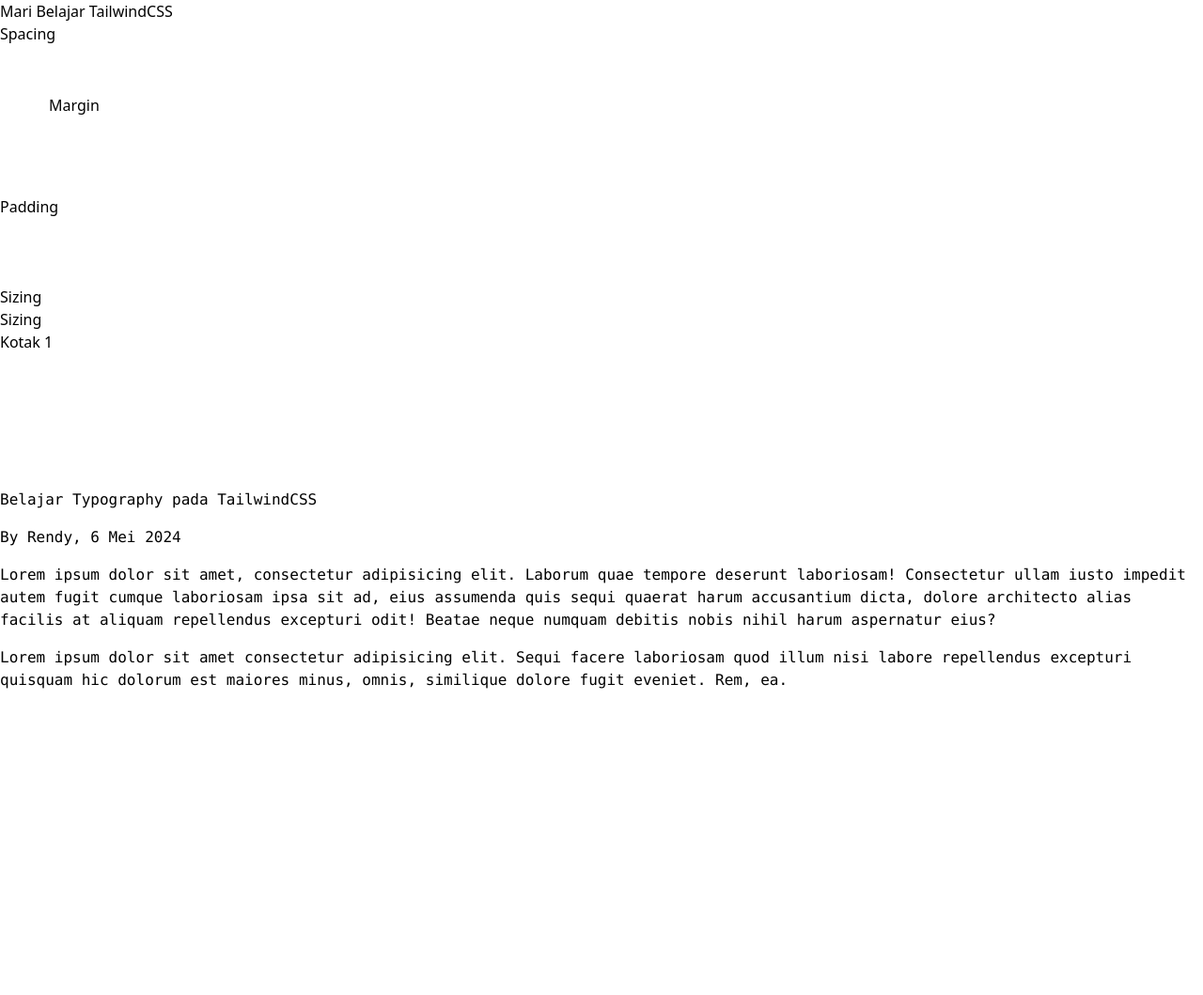
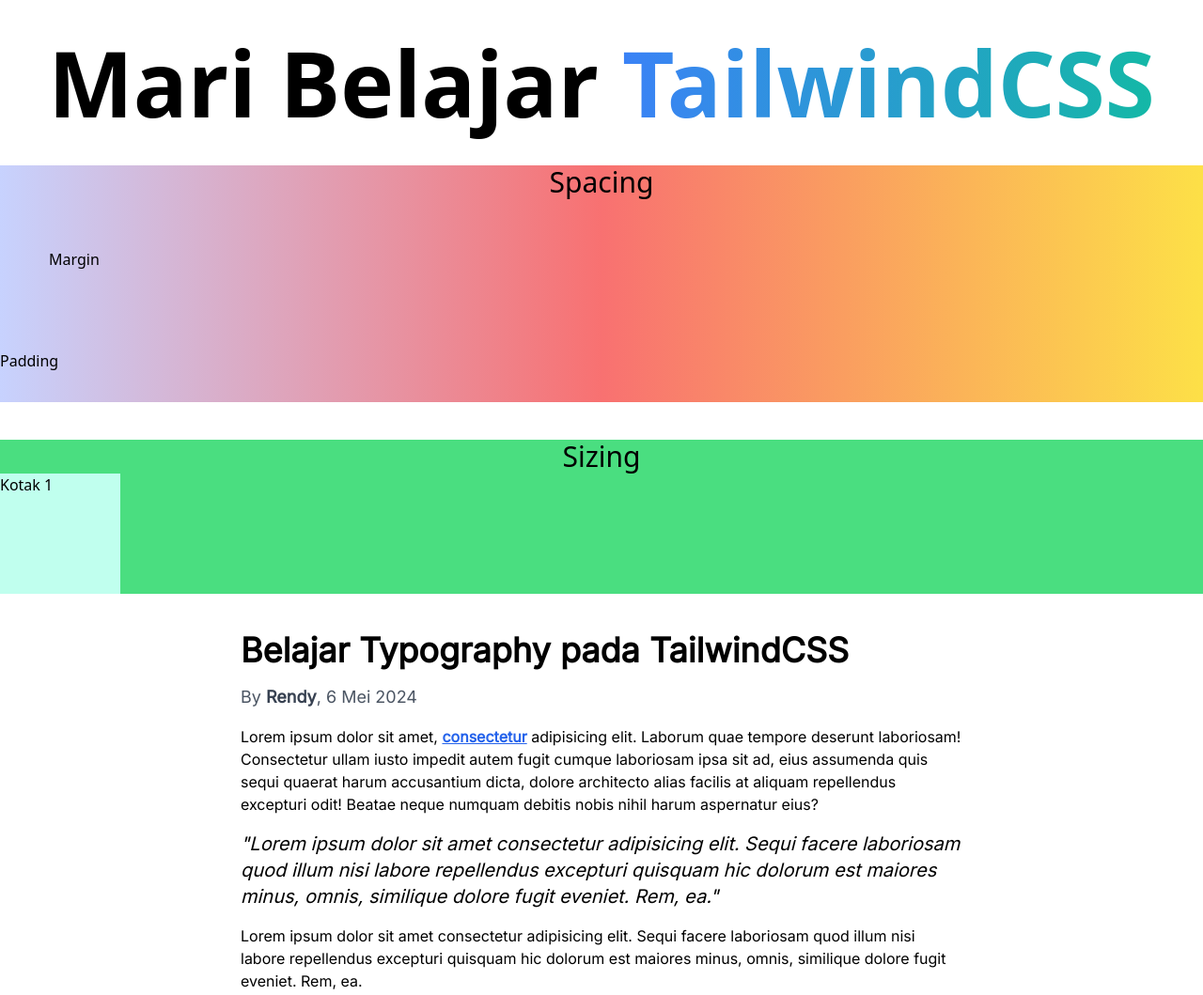
Before and after one commit to zabiths/belajar-tailwind, a plain HTML site: page index.html in a window 1280 px wide. Shown: the whole page at 94% size. Drawn offline with nearby package versions, Linux system fonts and the light colour scheme.

Commit message:
Basic Utility - Bagian 1

```diff
--- a/index.html
+++ b/index.html
@@ -3,6 +3,10 @@
   <head>
     <meta charset="UTF-8" />
     <meta name="viewport" content="width=device-width, initial-scale=1.0" />
+    <!-- Google Font -->
+    <link rel="preconnect" href="https://fonts.googleapis.com" />
+    <link rel="preconnect" href="https://fonts.gstatic.com" crossorigin />
+    <link href="https://fonts.googleapis.com/css2?family=Inter&display=swap" rel="stylesheet" />
     <script src="https://cdn.tailwindcss.com"></script>
     <!-- custom spacing -->
     <script>
@@ -11,6 +15,13 @@
           extend: {
             spacing: {
               13: "3.25rem",
+            },
+            fontFamily: {
+              inter: ["inter"],
+            },
+            colors: {
+              wpu: "#bada55",
+              kopi: "#c0ffee",
             },
           },
         },
@@ -24,28 +35,30 @@
     </style> -->
   </head>
   <body>
-    <h1>Mari Belajar TailwindCSS</h1>
+    <h1 class="text-8xl font-bold text-center my-10">Mari Belajar <span class="bg-gradient-to-r from-blue-500 to-teal-500 bg-clip-text text-transparent">TailwindCSS</span></h1>
 
-    <section class="mb-10">
+    <section class="mb-10 bg-gradient-to-r from-indigo-200 via-red-400 to-yellow-300">
       <!-- margin, padding adalah spacing -->
-      <h2>Spacing</h2>
+      <h2 class="text-3xl text-center">Spacing</h2>
       <div class="m-13">Margin</div>
       <div class="py-8">Padding</div>
     </section>
 
-    <section class="mb-10">
-      <h2>Sizing</h2>
-      <h2>Sizing</h2>
-      <div class="w-32 h-32">Kotak 1</div>
+    <section class="mb-10 bg-green-400">
+      <h2 class="text-3xl text-center">Sizing</h2>
+      <div class="w-32 h-32 bg-kopi">Kotak 1</div>
     </section>
 
-    <section class="mb-96 font-mono">
-      <h2 class="mb-4">Belajar Typography pada TailwindCSS</h2>
-      <div class="mb-4">By Rendy, 6 Mei 2024</div>
+    <section class="mb-96 font-inter max-w-3xl mx-auto">
+      <h2 class="mb-4 text-4xl font-semibold">Belajar Typography pada TailwindCSS</h2>
+      <div class="mb-4 text-lg text-gray-600">By <a class="text-gray-700 font-semibold">Rendy</a>, 6 Mei 2024</div>
       <p class="mb-4">
-        Lorem ipsum dolor sit amet, consectetur adipisicing elit. Laborum quae tempore deserunt laboriosam! Consectetur ullam iusto impedit autem fugit cumque laboriosam ipsa sit ad, eius assumenda quis sequi quaerat harum accusantium
-        dicta, dolore architecto alias facilis at aliquam repellendus excepturi odit! Beatae neque numquam debitis nobis nihil harum aspernatur eius?
+        Lorem ipsum dolor sit amet, <a href="#" class="underline font-semibold text-blue-600">consectetur</a> adipisicing elit. Laborum quae tempore deserunt laboriosam! Consectetur ullam iusto impedit autem fugit cumque laboriosam ipsa sit
+        ad, eius assumenda quis sequi quaerat harum accusantium dicta, dolore architecto alias facilis at aliquam repellendus excepturi odit! Beatae neque numquam debitis nobis nihil harum aspernatur eius?
       </p>
+      <blockquote class="mb-4 font-thin italic text-xl">
+        "Lorem ipsum dolor sit amet consectetur adipisicing elit. Sequi facere laboriosam quod illum nisi labore repellendus excepturi quisquam hic dolorum est maiores minus, omnis, similique dolore fugit eveniet. Rem, ea."
+      </blockquote>
       <p class="mb-4">Lorem ipsum dolor sit amet consectetur adipisicing elit. Sequi facere laboriosam quod illum nisi labore repellendus excepturi quisquam hic dolorum est maiores minus, omnis, similique dolore fugit eveniet. Rem, ea.</p>
     </section>
   </body>
--- a/tailwind.config.js
+++ /dev/null
@@ -1 +0,0 @@
-;
```
